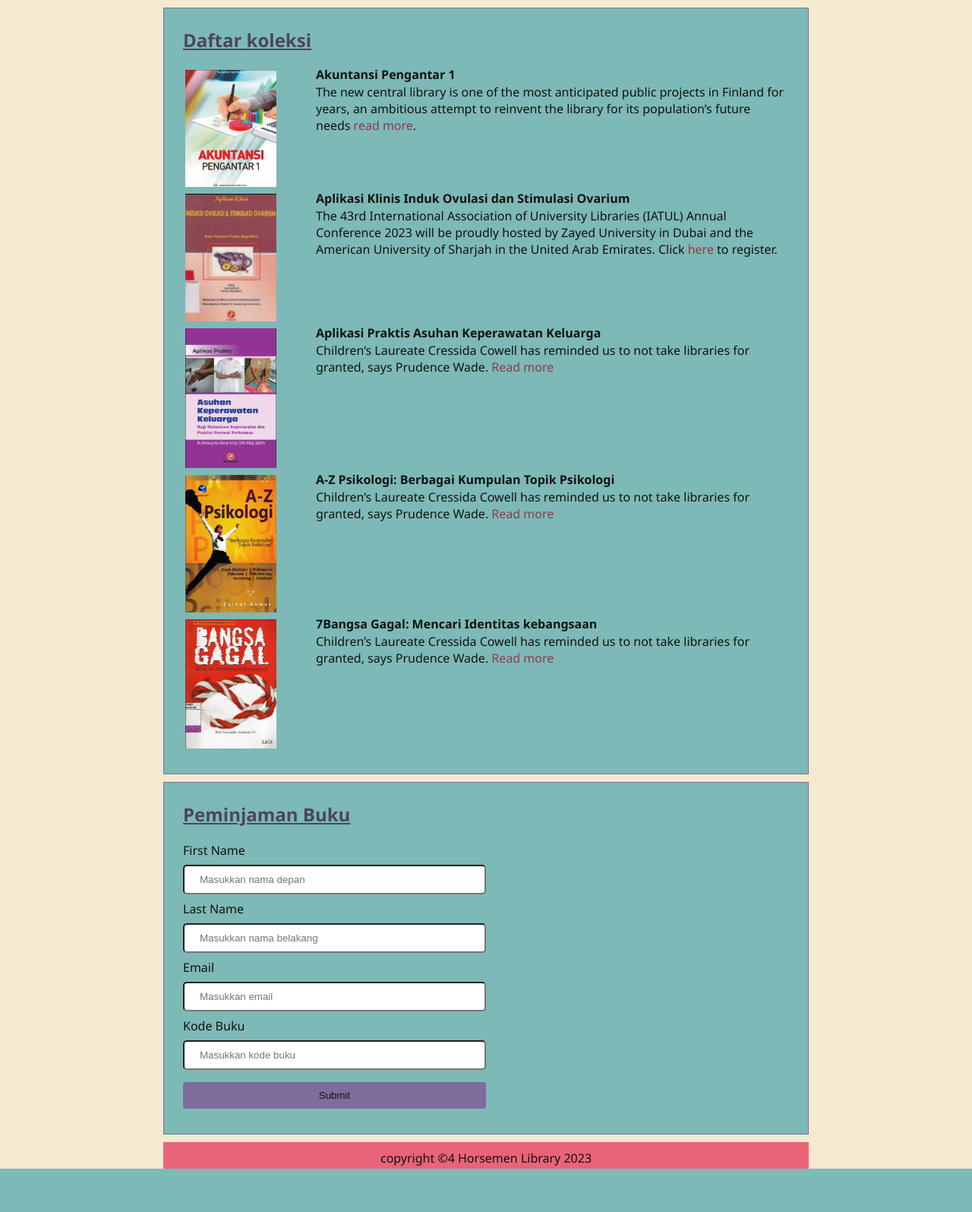
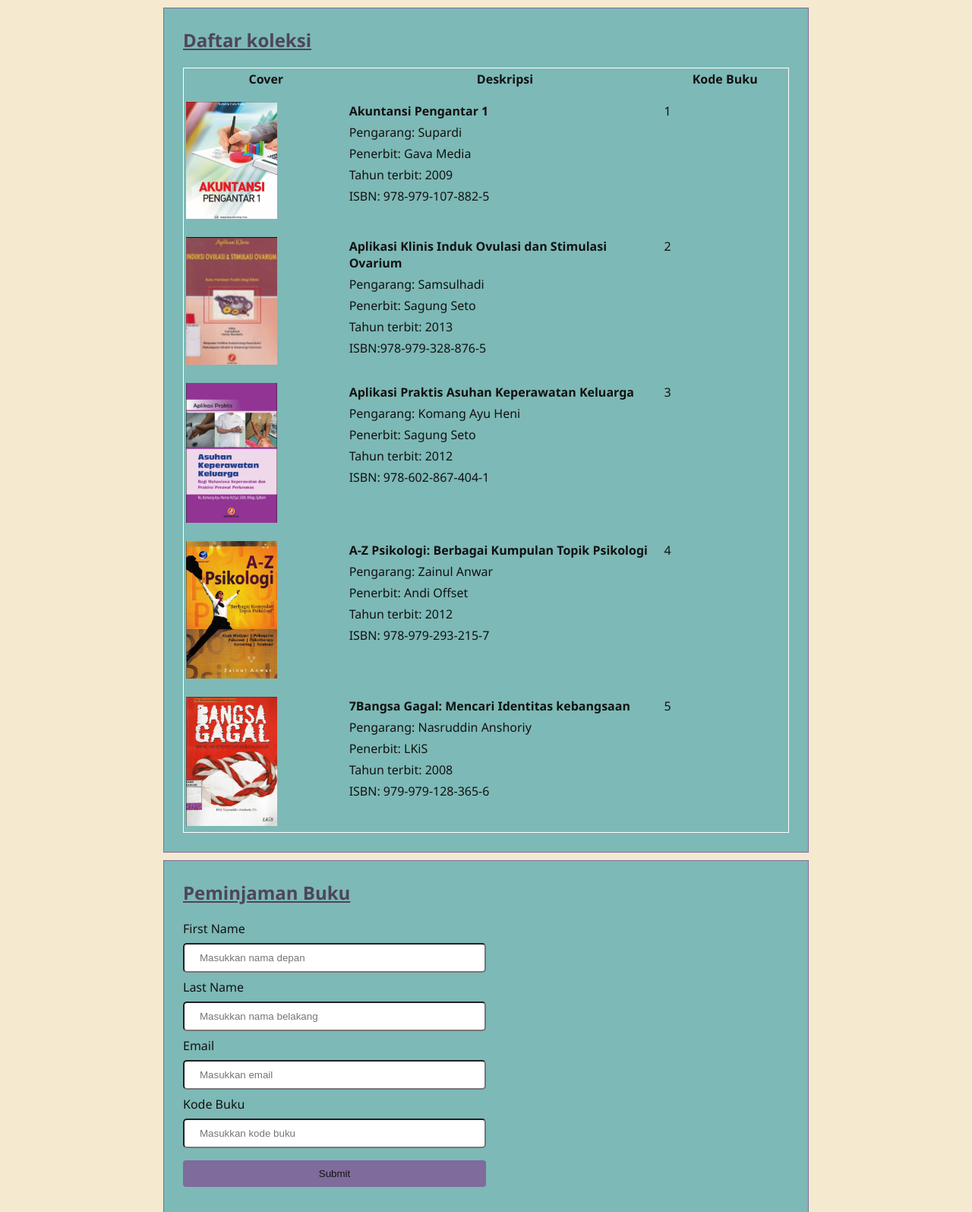
Before and after one commit to Divaaz/4-Horsemen-Library, a PHP site: page /library.html in a window 1280 px wide. Shown: the part 185-1780 px from the top of the page at 76% size. Before the commit the page ends 1723 px from the top, so only its background shows below. Run offline with PHP 8.4, Linux system fonts and the light colour scheme.

Commit message:
menambah style untuk list buku di library.html

```diff
--- a/tugas1/library.html
+++ b/tugas1/library.html
@@ -19,39 +19,66 @@
         <div class="flex">
             <main>
                 <h2>Daftar koleksi</h2>
-                <table class="table-main">
+                <table class="table-main" style="border: 1px solid white;">
+                    <tr>
+                        <th class="table-bookcover">Cover</th>
+                        <th class="table-description">Deskripsi</th>
+                        <th class="table-book-id">Kode Buku</th>
+                    </tr>
                     <!-- buku 1 -->
                     <tr>
-                        <td width="170px"><img src="/tugas1/tugas1/Media/Akuntansi_pengantar_1.jpg" alt="Akuntansi Pengantar 1" width="120px"></td>
-                        <td><p style="margin-bottom: -15px; margin-top: -5px"><b>Akuntansi Pengantar 1</b></p>
-                            <p>The new central library is one of the most anticipated public projects in Finland for years, an ambitious attempt to reinvent the library for its population’s future needs <a href="https://www.independent.co.uk/news/new-library-helsinki-3d-printer-laser-cutter-digital-technology-architecture-a8692496.html">read more</a>.</p></td>
+                        <td><img src="/tugas1/tugas1/Media/Akuntansi_pengantar_1.jpg" alt="Akuntansi Pengantar 1" width="120px" style="margin-top: 15px;"></td>
+                        <td><p><b>Akuntansi Pengantar 1</b></p>
+                        <p class="p-description">Pengarang: Supardi</p>
+                        <p class="p-description">Penerbit: Gava Media</p>
+                        <p class="p-description">Tahun terbit: 2009</p>
+                        <p class="p-description">ISBN: 978-979-107-882-5</p>
+                        </td>
+                        <td><p>1</p></td>
                     </tr>
                     <!-- buku 2 -->
                     <tr>
-                        <td width="170px"><img src="/tugas1/tugas1/Media/induksi_ovulasi.jpg" alt="Aplikasi Klinis Induk Ovulasi dan Stimulasi Ovarium" width="120px"></td>
-                        <td><p style="margin-bottom: -15px; margin-top: -5px;"><b>Aplikasi Klinis Induk Ovulasi dan Stimulasi Ovarium</b></p>
-                            <p>The 43rd International Association of University Libraries (IATUL) Annual Conference 2023 will be proudly hosted by Zayed University in Dubai and the American University of Sharjah in the United Arab Emirates. Click <a href="https://conul.ie/event/43rd-iatul-conference-uae-2023/">here</a> to register.</p></td>
+                        <td><img src="/tugas1/tugas1/Media/induksi_ovulasi.jpg" alt="Aplikasi Klinis Induk Ovulasi dan Stimulasi Ovarium" width="120px" style="margin-top: 15px;"></td>
+                        <td><p><b>Aplikasi Klinis Induk Ovulasi dan Stimulasi Ovarium</b></p>
+                        <p class="p-description">Pengarang: Samsulhadi</p>
+                        <p class="p-description">Penerbit: Sagung Seto</p>
+                        <p class="p-description">Tahun terbit: 2013</p>
+                        <p class="p-description">ISBN:978-979-328-876-5 </p>
+                        </td>
+                        <td><p>2</p></td>
                     </tr>
                     <!-- buku 3 -->
                     <tr>
-                        <td widht="170px"><img src="/tugas1/tugas1/Media/asuhan_keperawatan.jpg" alt="Aplikasi Praktis Asuhan Keperawatan Keluarga" width="120px"></td>
-                        <td><p style="margin-bottom: -15px; margin-top: -5px;"><b>Aplikasi Praktis Asuhan Keperawatan Keluarga
-                        </b></p>
-                        <p>Children’s Laureate Cressida Cowell has reminded us to not take libraries for granted, says Prudence Wade. <a href="https://www.independent.co.uk/travel/libraries-prime-minister-covid-architecture-visitors-b1830541.html">Read more</a></p></td>
+                        <td><img src="/tugas1/tugas1/Media/asuhan_keperawatan.jpg" alt="Aplikasi Praktis Asuhan Keperawatan Keluarga" width="120px" style="margin-top: 15px;"></td>
+                        <td><p><b>Aplikasi Praktis Asuhan Keperawatan Keluarga</b></p>
+                        <p class="p-description">Pengarang: Komang Ayu Heni</p>
+                        <p class="p-description">Penerbit: Sagung Seto</p>
+                        <p class="p-description">Tahun terbit: 2012</p>
+                        <p class="p-description">ISBN: 978-602-867-404-1</p>
+                        </td>
+                        <td><p>3</p></td>
                     </tr>
                     <!-- buku 4 -->
                     <tr>
-                        <td widht="170px"><img src="/tugas1/tugas1/Media/A-ZPsikologi.jpg" alt="A-Z Psikologi: Berbagai Kumpulan Topik Psikologi" width="120px"></td>
-                        <td><p style="margin-bottom: -15px; margin-top: -5px;"><b>A-Z Psikologi: Berbagai Kumpulan Topik Psikologi
-                        </b></p>
-                        <p>Children’s Laureate Cressida Cowell has reminded us to not take libraries for granted, says Prudence Wade. <a href="https://www.independent.co.uk/travel/libraries-prime-minister-covid-architecture-visitors-b1830541.html">Read more</a></p></td>
+                        <td><img src="/tugas1/tugas1/Media/A-ZPsikologi.jpg" alt="A-Z Psikologi: Berbagai Kumpulan Topik Psikologi" width="120px" style="margin-top: 15px;"></td>
+                        <td><p><b>A-Z Psikologi: Berbagai Kumpulan Topik Psikologi</b></p>
+                        <p class="p-description">Pengarang: Zainul Anwar</p>
+                        <p class="p-description">Penerbit: Andi Offset</p>
+                        <p class="p-description">Tahun terbit: 2012</p>
+                        <p class="p-description">ISBN: 978-979-293-215-7</p>
+                        </td>
+                        <td><p>4</p></td>
                     </tr>
                     <!-- buku 5 -->
                     <tr>
-                        <td widht="170px"><img src="/tugas1/tugas1/Media/BANGSAGAGAL.jpg" alt="Bangsa Gagal: Mencari Identitas kebangsaan" width="120px"></td>
-                        <td><p style="margin-bottom: -15px; margin-top: -5px;"><b>7Bangsa Gagal: Mencari Identitas kebangsaan
-                        </b></p>
-                        <p>Children’s Laureate Cressida Cowell has reminded us to not take libraries for granted, says Prudence Wade. <a href="https://www.independent.co.uk/travel/libraries-prime-minister-covid-architecture-visitors-b1830541.html">Read more</a></p></td>
+                        <td><img src="/tugas1/tugas1/Media/BANGSAGAGAL.jpg" alt="Bangsa Gagal: Mencari Identitas kebangsaan" width="120px" style="margin-top: 15px;"></td>
+                        <td><p><b>7Bangsa Gagal: Mencari Identitas kebangsaan</b></p>
+                        <p class="p-description">Pengarang: Nasruddin Anshoriy</p>
+                        <p class="p-description">Penerbit: LKiS</p>
+                        <p class="p-description">Tahun terbit: 2008</p>
+                        <p class="p-description">ISBN: 979-979-128-365-6</p>
+                        </td>
+                        <td><p>5</p></td>
                     </tr>
                 </table>
             </main>
--- a/tugas1/style.css
+++ b/tugas1/style.css
@@ -86,6 +86,21 @@ a:hover {
 .table-main tr td {
     vertical-align: top;
 }
+.table-bookcover {
+    width: 170px;
+    max-width: 170px;
+}
+.table-description {
+    width: 330px;
+    max-width: 330px;
+}
+.table-book-id {
+    width: 130px;
+    max-width: 130px;
+}
+.p-description {
+    margin-top: -10px;
+}
 .input {
     width: 50%;
     padding: 10px 20px;
```
